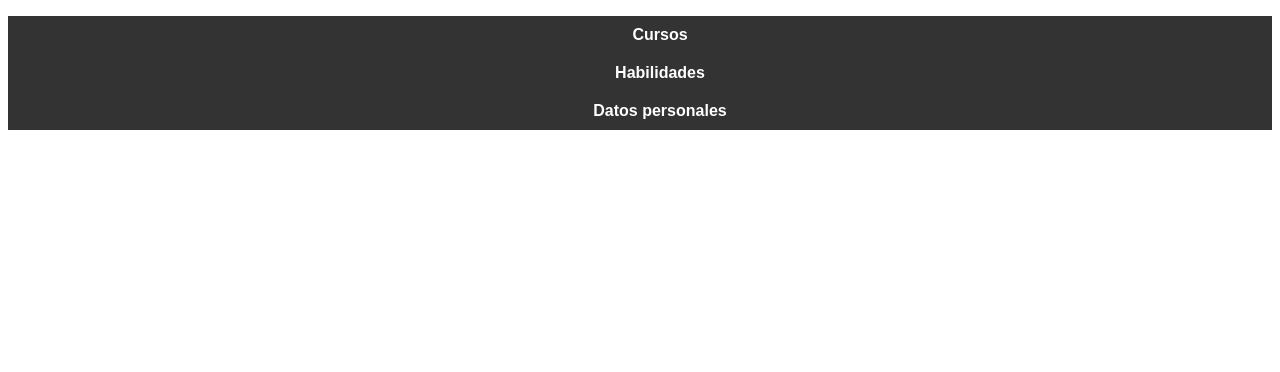
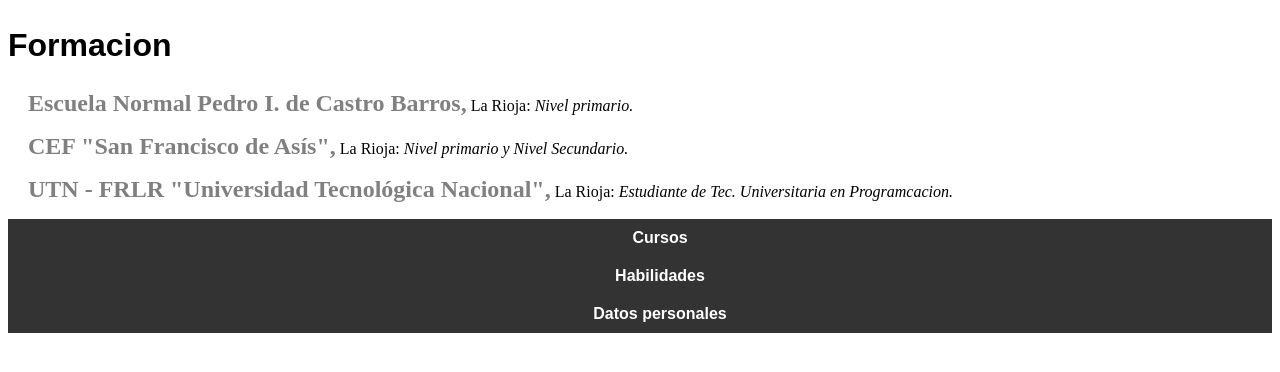
Before and after one commit to joaquinmariogomez/tp1-utn-programacionIII, a plain HTML site: page pages/formacion.html in a window 1280 px wide. Drawn offline with Linux system fonts and the light colour scheme.

Commit message:
agrego informacion a *formacion*

```diff
--- a/pages/formacion.html
+++ b/pages/formacion.html
@@ -7,6 +7,12 @@
     <link rel="stylesheet" href="../styles/styles.css">
 </head>
 <body>
+    <h2>Formacion</h2>
+    <div class="formacionTexto">
+        <p><strong>Escuela Normal Pedro I. de Castro Barros,</strong> La Rioja: <i>Nivel primario.</i> </p>
+        <p><strong>CEF "San Francisco de Asís",</strong> La Rioja: <i>Nivel primario y Nivel Secundario.</i> </p>
+        <p><strong>UTN - FRLR "Universidad Tecnológica Nacional",</strong> La Rioja: <i>Estudiante de Tec. Universitaria en Programcacion.</i> </p>
+    </div>
     <ul class="listaNav">
         <li><a href="cursos.html">Cursos</a></li>
         <li><a href="habilidades.html">Habilidades</a></li>
```
